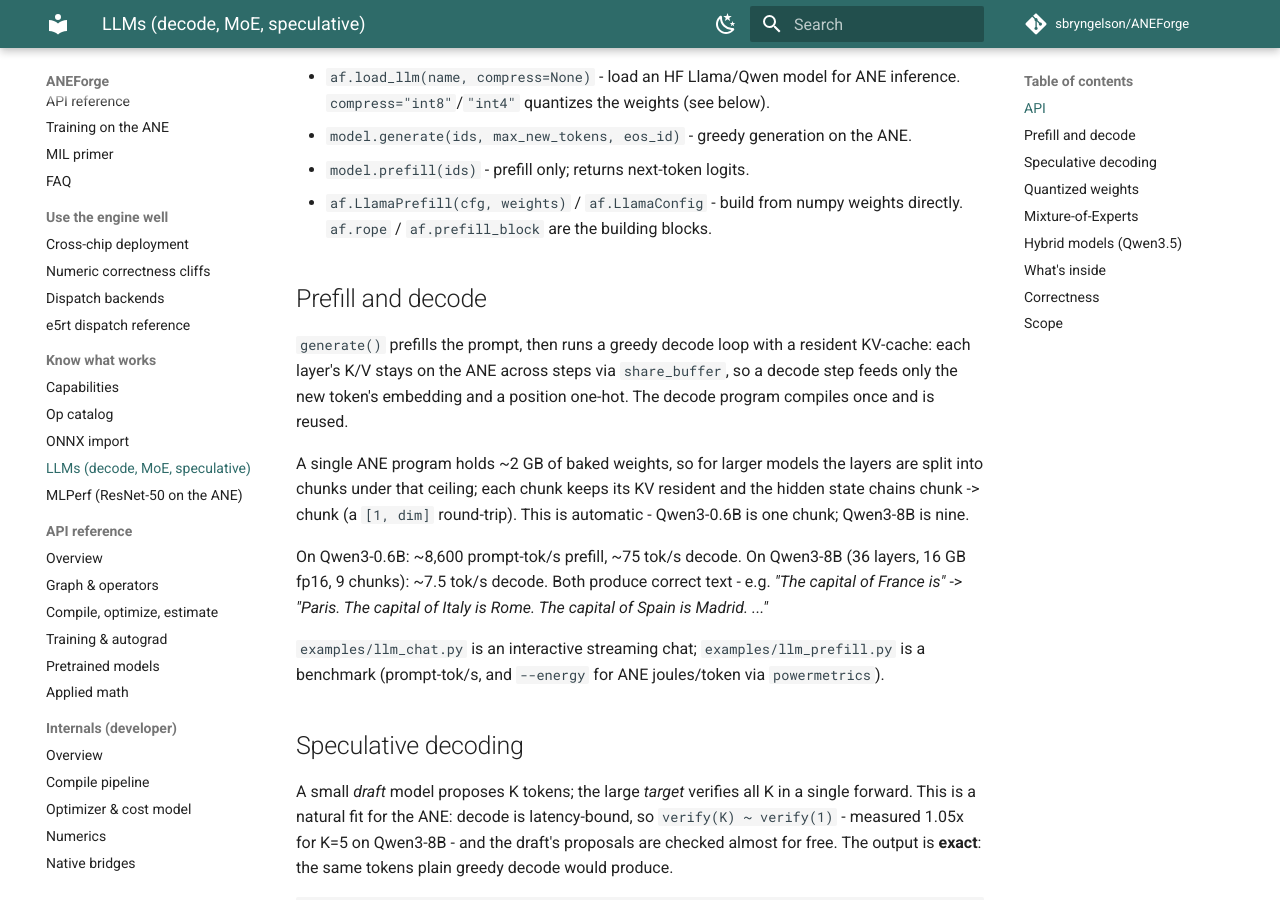
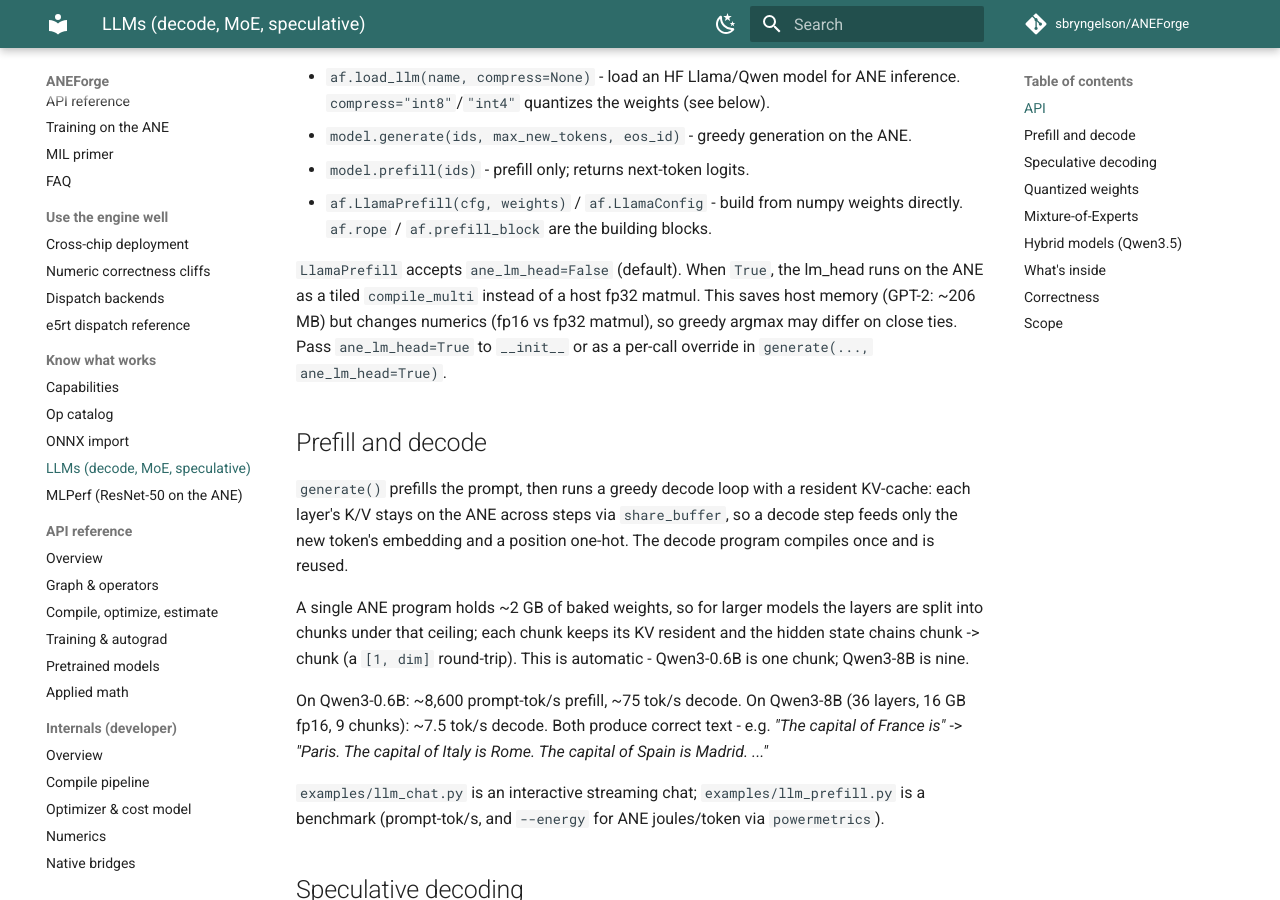
Before and after one commit to sbryngelson/ANEForge, an MkDocs documentation site: the page built from docs/llm.md, in a window 1280 px wide and 900 px high, scrolled down 534 px. Built offline with MkDocs 1.6.1 and Material for MkDocs 9.7.7, drawn with Linux system fonts in a browser that asks for light colours; comment, search, counter and statistics services are not loaded.

Commit message:
docs: document ane_lm_head flag in llm.md

```diff
--- a/docs/llm.md
+++ b/docs/llm.md
@@ -24,6 +24,11 @@
 - `model.prefill(ids)` - prefill only; returns next-token logits.
 - `af.LlamaPrefill(cfg, weights)` / `af.LlamaConfig` - build from numpy weights directly.
   `af.rope` / `af.prefill_block` are the building blocks.
+
+`LlamaPrefill` accepts `ane_lm_head=False` (default). When `True`, the lm_head runs on the ANE as
+a tiled `compile_multi` instead of a host fp32 matmul. This saves host memory (GPT-2: ~206 MB)
+but changes numerics (fp16 vs fp32 matmul), so greedy argmax may differ on close ties. Pass
+`ane_lm_head=True` to `__init__` or as a per-call override in `generate(..., ane_lm_head=True)`.
 
 ## Prefill and decode
 
```
Also changed, not shown: 1 other file.
